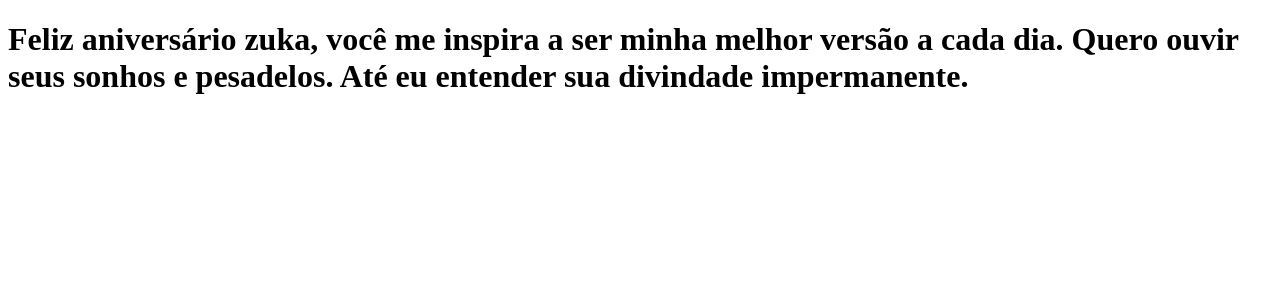
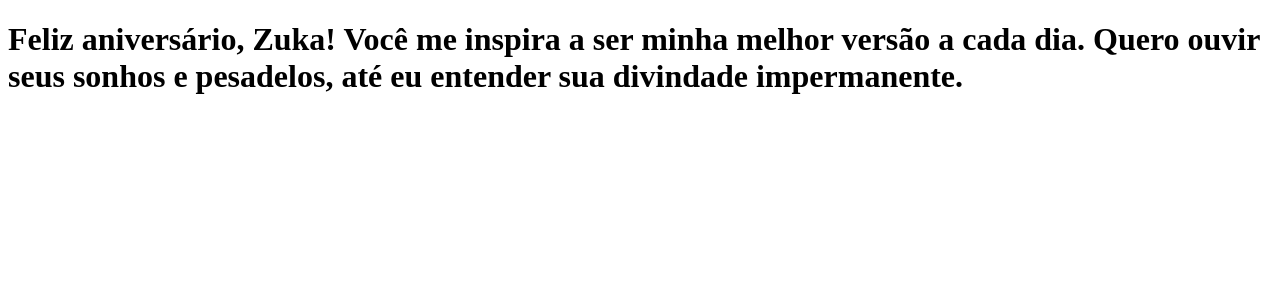
Before and after one commit to AlmaQueer/clone-tabnews-pindorama, a Next.js app: page / in a window 1280 px wide. Shown: the top 300 px of the page. Built offline with nearby package versions, Linux system fonts and the light colour scheme.

Commit message:
Feliz aniversário zuka! v2

```diff
--- a/pages/index.js
+++ b/pages/index.js
@@ -1,5 +1,5 @@
 function Home() {
-    return <h1> Feliz aniversário zuka, você me inspira a ser minha melhor versão a cada dia. Quero ouvir seus sonhos e pesadelos. Até eu entender sua divindade impermanente. </h1>
+    return <h1> Feliz aniversário, Zuka! Você me inspira a ser minha melhor versão a cada dia. Quero ouvir seus sonhos e pesadelos, até eu entender sua divindade impermanente. </h1>
 }
 
 export default Home;
```
